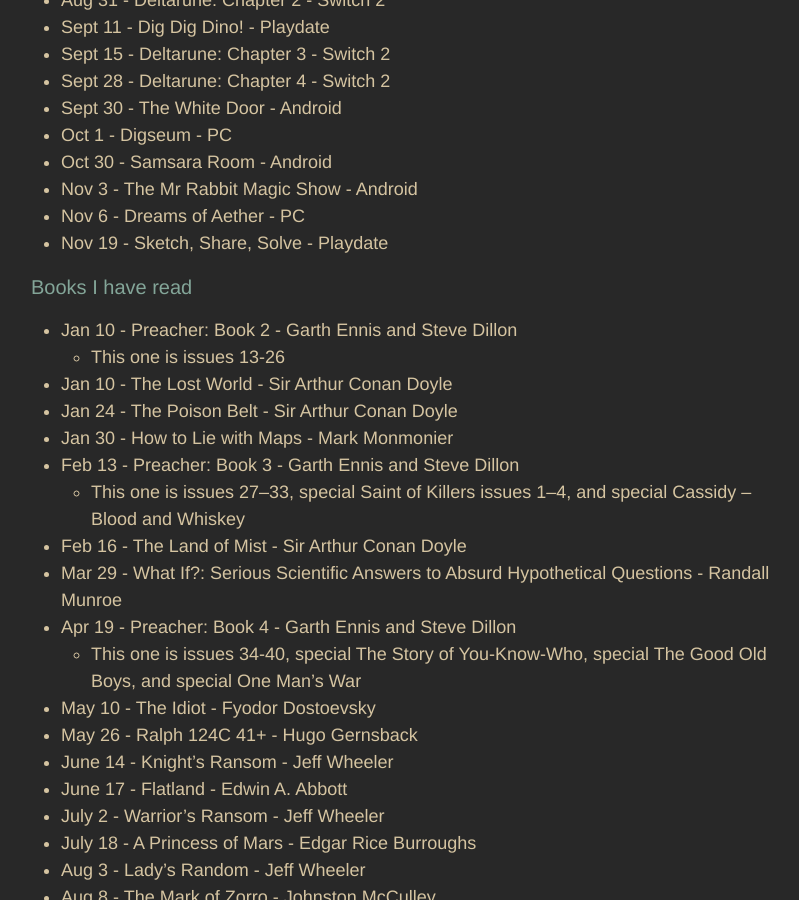
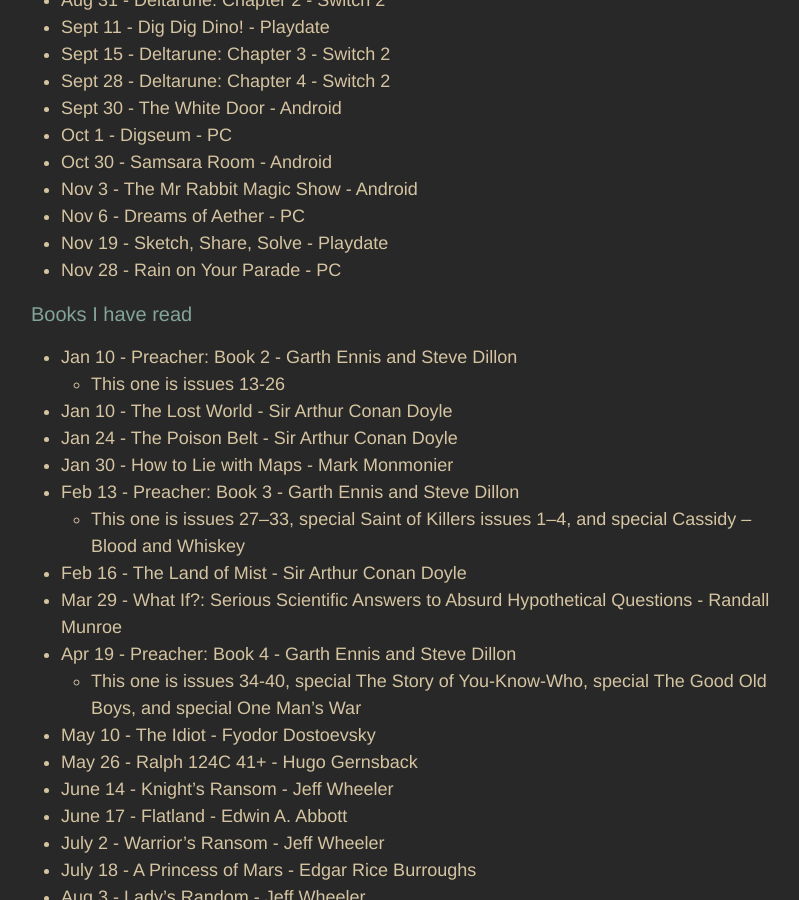
Before and after one commit to adkinsrs/sadkins_site, a Jekyll site: the page built from misc.md, in a window 1280 px wide and 900 px high, scrolled down 1220 px. Shown: the whole window, without its empty margins (239-1038 px from the left). Built offline with Jekyll 4.4.1, drawn with Linux system fonts in a browser that asks for light colours.

Commit message:
beat a game

```diff
--- a/misc.md
+++ b/misc.md
@@ -52,6 +52,7 @@
 * Nov 3 - The Mr Rabbit Magic Show - Android
 * Nov 6 - Dreams of Aether - PC
 * Nov 19 - Sketch, Share, Solve - Playdate
+* Nov 28 - Rain on Your Parade - PC
 
 ### Books I have read
 
```
